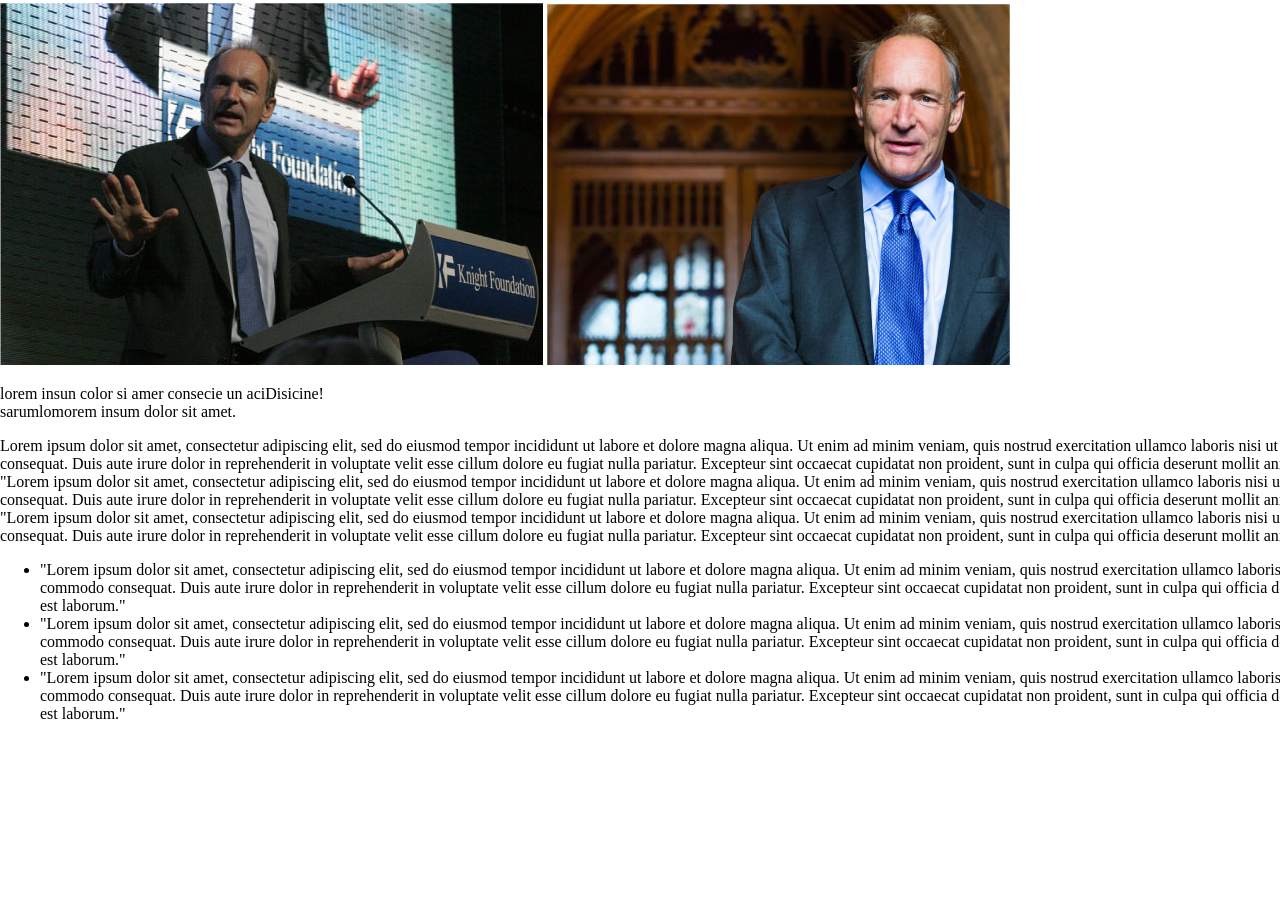
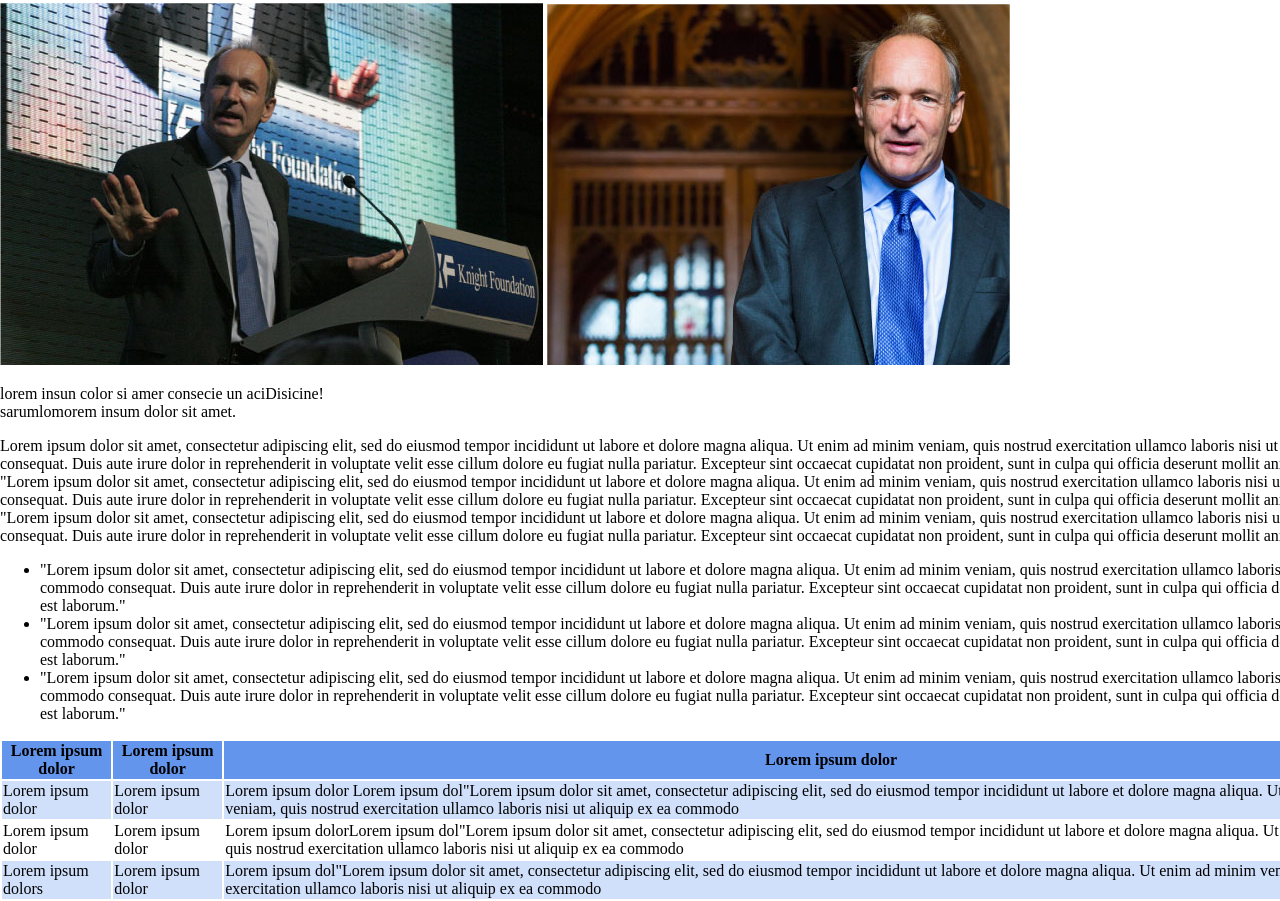
Before and after one commit to manueledigregorio/html-css-booleaner, a plain HTML site: page index.html in a window 1280 px wide. Shown: the part 212-1113 px from the top of the page. Before the commit the page ends 951 px from the top, so only its background shows below. Drawn offline with Linux system fonts and the light colour scheme; a script that the page names is missing.

Commit message:
added main

```diff
--- a/css/style.css
+++ b/css/style.css
@@ -24,3 +24,11 @@ header{
  h1{
    margin-bottom: 0;
  }
+
+ .blu{
+    width: 50%;
+    background-color: rgba(100, 148, 237, 0.3);
+ }
+ .title-color{
+    background-color: cornflowerblue;
+ }
--- a/index.html
+++ b/index.html
@@ -90,6 +90,46 @@
             </li>
           </ul>
         </section>
+        <section>
+          <table>
+            <tr class="title-color">
+              <th>Lorem ipsum dolor</th>
+              <th>Lorem ipsum dolor</th>
+              <th>Lorem ipsum dolor</th>
+            </tr>
+            <tr class="blu">
+              <td>Lorem ipsum dolor</td>
+              <td>Lorem ipsum dolor</td>
+              <td>Lorem ipsum dolor Lorem ipsum dol"Lorem ipsum dolor sit amet, consectetur
+                adipiscing elit, sed do eiusmod tempor incididunt ut labore et
+                dolore magna aliqua. Ut enim ad minim veniam, quis nostrud
+                exercitation ullamco laboris nisi ut aliquip ex ea commodo </td>
+            </tr>
+            <tr>
+              <td>Lorem ipsum dolor</td>
+              <td>Lorem ipsum dolor</td>
+              <td>Lorem ipsum dolorLorem ipsum dol"Lorem ipsum dolor sit amet, consectetur
+                adipiscing elit, sed do eiusmod tempor incididunt ut labore et
+                dolore magna aliqua. Ut enim ad minim veniam, quis nostrud
+                exercitation ullamco laboris nisi ut aliquip ex ea commodo </td>
+            </tr>
+            <tr class="blu">
+              <td>
+                Lorem ipsum dolors
+              </td>
+              <td>
+                Lorem ipsum dolor
+              </td>
+              <td>
+                Lorem ipsum dol"Lorem ipsum dolor sit amet, consectetur
+                adipiscing elit, sed do eiusmod tempor incididunt ut labore et
+                dolore magna aliqua. Ut enim ad minim veniam, quis nostrud
+                exercitation ullamco laboris nisi ut aliquip ex ea commodo
+              </td>
+            </tr>
+          </table>
+
+        </section>
       </div>
     </main>
   </body>
```
